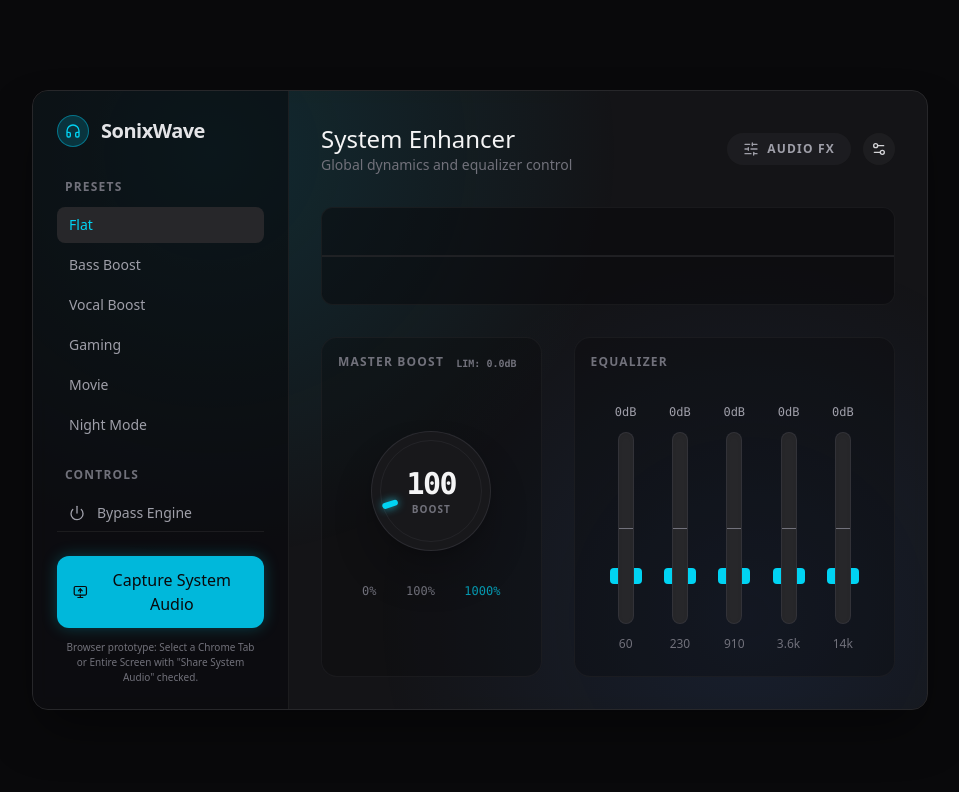
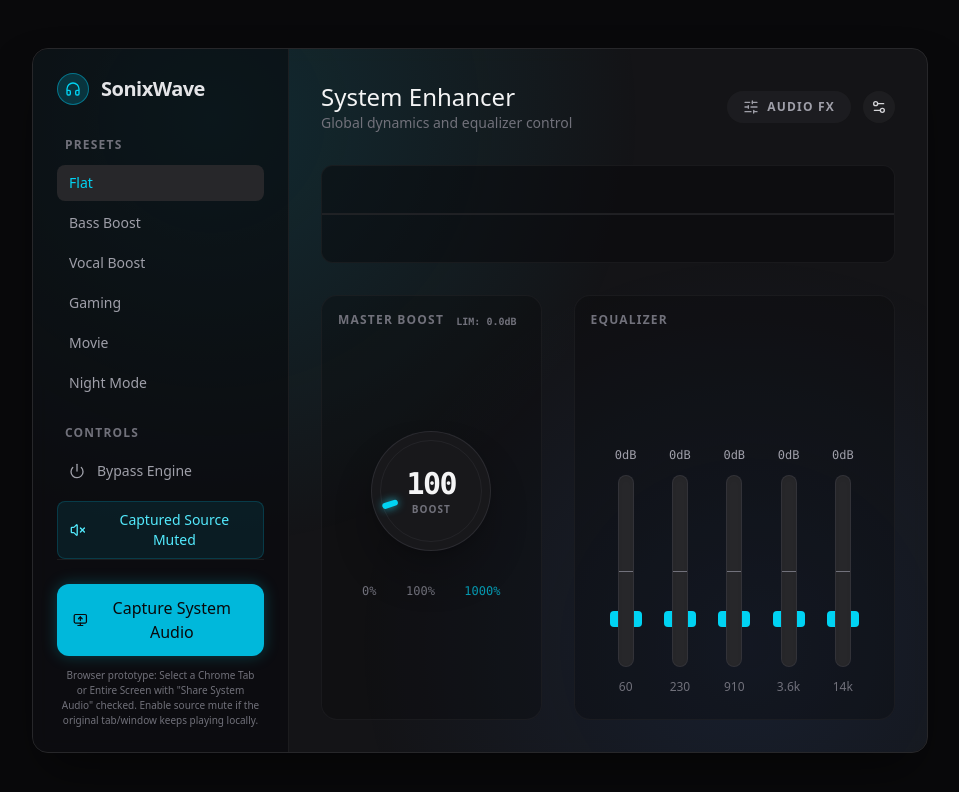
Before and after one commit to SAFAL-TIWARI/SonixWave, a React (Vite) app: page / in a window 1280 px wide. Shown: the top 792 px of the page, without its empty margins (160-1119 px from the left). Built offline with nearby package versions, Linux system fonts and the light colour scheme.

Commit message:
Add mute functionality for captured source playback

```diff
--- a/src/App.tsx
+++ b/src/App.tsx
@@ -1,5 +1,5 @@
 import React, { useState, useEffect } from "react";
-import { Headphones, Power, MonitorUp, Settings2, RefreshCcw, Activity, Disc, Layers, SlidersHorizontal, Waves } from "lucide-react";
+import { Headphones, Power, MonitorUp, Settings2, RefreshCcw, Activity, Disc, Layers, SlidersHorizontal, Waves, VolumeX } from "lucide-react";
 import { audioEngine } from "./lib/audioEngine";
 import { VerticalSlider, Knob, HorizontalSlider } from "./components/Controls";
 import { Visualizer } from "./components/Visualizer";
@@ -22,6 +22,7 @@
   const [eqGains, setEqGains] = useState<number[]>([0, 0, 0, 0, 0]);
   const [isClipping, setIsClipping] = useState(false);
   const [peakReduction, setPeakReduction] = useState(0);
+  const [muteCapturedSourcePlayback, setMuteCapturedSourcePlayback] = useState(true);
 
   const [activeView, setActiveView] = useState<'master' | 'fx'>('master');
 
@@ -73,6 +74,7 @@
       audioEngine.stop();
       setIsConnected(false);
     } else {
+      audioEngine.setSourcePlaybackMuted(muteCapturedSourcePlayback);
       await audioEngine.initialize(() => {
         setIsConnected(false);
       });
@@ -109,6 +111,12 @@
   const handleFxChange = (fxId: FxKey, val: number) => {
     setFxState((prev) => ({ ...prev, [fxId]: val }));
     audioEngine.setFxAmount(fxId, val);
+  };
+
+  const handleMuteCapturedSourceToggle = async () => {
+    const next = !muteCapturedSourcePlayback;
+    setMuteCapturedSourcePlayback(next);
+    audioEngine.setSourcePlaybackMuted(next);
   };
 
   const applyPreset = (name: keyof typeof PRESETS) => {
@@ -169,6 +177,20 @@
                 <Power className="w-4 h-4" />
                 {isBypassed ? "Bypass Active" : "Bypass Engine"}
               </button>
+
+              <button
+                onClick={handleMuteCapturedSourceToggle}
+                className={`w-full flex items-center gap-3 px-3 py-2 rounded-lg text-sm transition-colors ${
+                  muteCapturedSourcePlayback
+                    ? "bg-cyan-500/10 text-cyan-300 border border-cyan-500/20"
+                    : "text-zinc-400 hover:bg-zinc-800/50"
+                }`}
+                title="Best effort browser support: mutes local playback from a captured tab or window when the browser supports it"
+              >
+                <VolumeX className="w-4 h-4" />
+                {muteCapturedSourcePlayback ? "Captured Source Muted" : "Mute Captured Source"}
+              </button>
+
             </div>
           </div>
 
@@ -193,7 +215,7 @@
              </button>
              {!isConnected && (
                <p className="text-[10px] text-zinc-500 text-center mt-3 mx-1">
-                 Browser prototype: Select a Chrome Tab or Entire Screen with "Share System Audio" checked.
+                 Browser prototype: Select a Chrome Tab or Entire Screen with "Share System Audio" checked. Enable source mute if the original tab/window keeps playing locally.
                </p>
              )}
           </div>
--- a/src/lib/audioEngine.ts
+++ b/src/lib/audioEngine.ts
@@ -33,6 +33,7 @@
   private ctx: AudioContext | null = null;
   private stream: MediaStream | null = null;
   private source: MediaStreamAudioSourceNode | null = null;
+  private suppressLocalAudioPlayback = false;
 
   // DSP Nodes
   public eqBands: BiquadFilterNode[] = [];
@@ -59,6 +60,23 @@
 
   constructor() {}
 
+  public setSourcePlaybackMuted(muted: boolean) {
+    this.suppressLocalAudioPlayback = muted;
+
+    if (!this.stream) return;
+
+    const audioTracks = this.stream.getAudioTracks();
+    for (const track of audioTracks) {
+      track
+        .applyConstraints({
+          suppressLocalAudioPlayback: muted,
+        } as MediaTrackConstraints)
+        .catch((err) => {
+          console.warn("Unable to update local source playback suppression", err);
+        });
+    }
+  }
+
   public async initialize(onStreamError?: () => void) {
     if (this.ctx) return;
     this.ctx = new AudioContext({ latencyHint: "interactive" });
@@ -71,7 +89,8 @@
           echoCancellation: false,
           noiseSuppression: false,
           autoGainControl: false,
-        },
+          suppressLocalAudioPlayback: this.suppressLocalAudioPlayback,
+        } as MediaTrackConstraints,
       });
     } catch (e) {
       console.warn("Display media denied, falling back to microphone for testing.");
@@ -91,6 +110,8 @@
     }
 
     if (!this.stream) return;
+
+  this.setSourcePlaybackMuted(this.suppressLocalAudioPlayback);
 
     this.source = this.ctx.createMediaStreamSource(this.stream);
 
```
